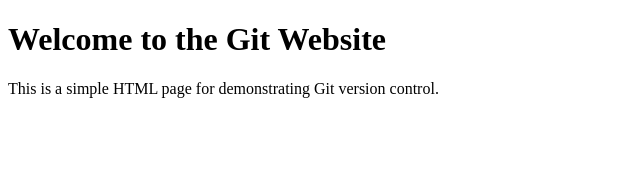
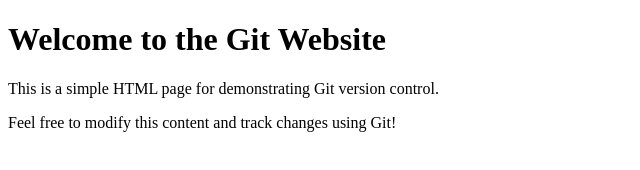
Before and after one commit to jeyaprakash1910/learn-git, a plain HTML site: page index.html in a window 1280 px wide. Shown: the whole page, without its empty margins (0-640 px from the left). Drawn offline with Linux system fonts and the light colour scheme.

Commit message:
add one para in index file

```diff
--- a/index.html
+++ b/index.html
@@ -8,5 +8,6 @@
 <body>
     <h1>Welcome to the Git Website</h1>
     <p>This is a simple HTML page for demonstrating Git version control.</p>
+    <p>Feel free to modify this content and track changes using Git!</p>
 </body>
 </html>
```
